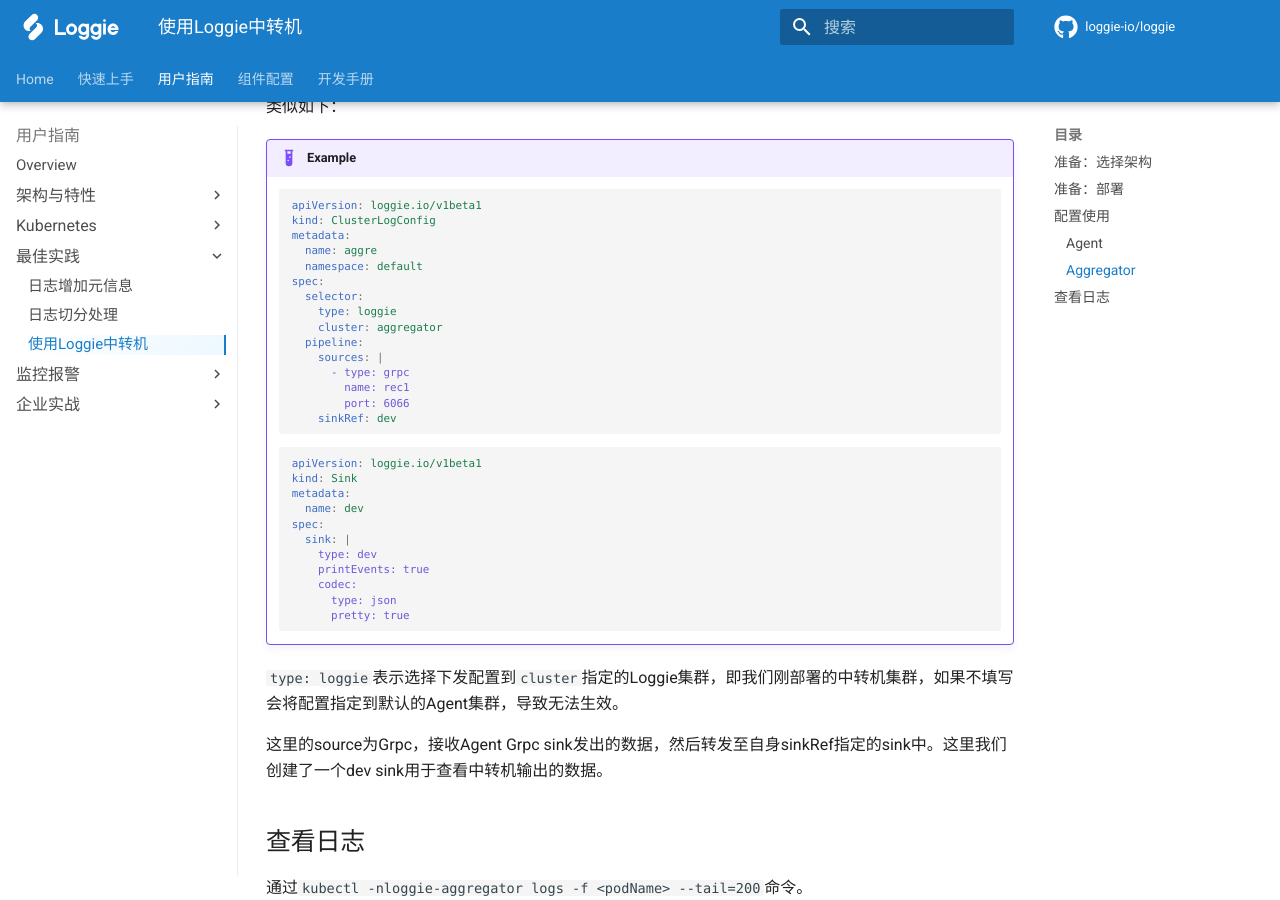
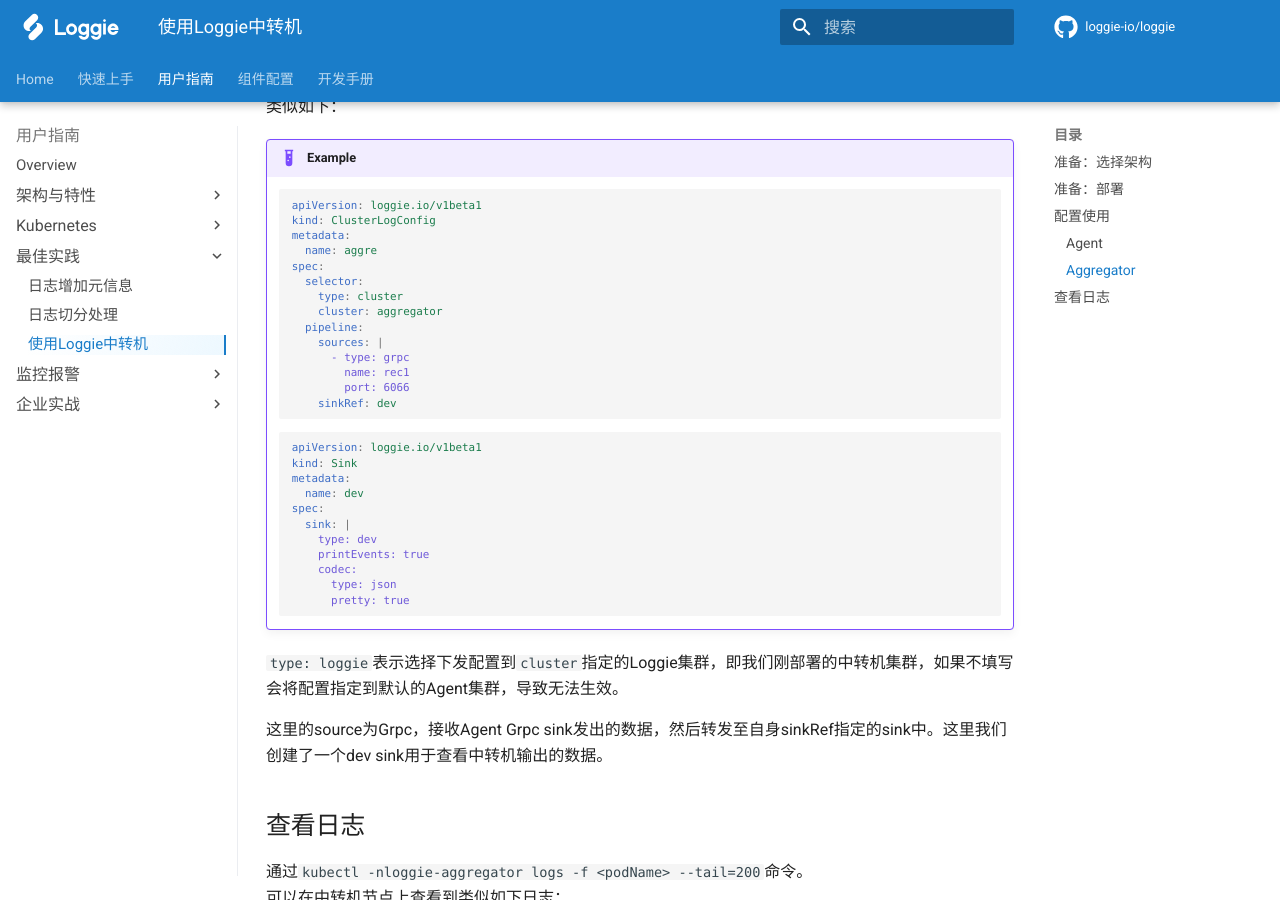
Before and after one commit to loggie-io/docs, an MkDocs documentation site: the page built from docs/user-guide/best-practice/aggregator.md, in a window 1280 px wide and 900 px high, scrolled down 1420 px. Built offline with MkDocs 1.6.1 and Material for MkDocs 9.7.7, drawn with Linux system fonts in a browser that asks for light colours; some web fonts are replaced; comment, search, counter and statistics services are not loaded.

Commit message:
Update aggregator.md (#55)

```diff
--- a/docs/user-guide/best-practice/aggregator.md
+++ b/docs/user-guide/best-practice/aggregator.md
@@ -71,10 +71,9 @@ Loggie可以部署为Agent，同时支持独立部署，进行聚合、转发和
     kind: ClusterLogConfig
     metadata:
       name: aggre
-      namespace: default
     spec:
       selector:
-        type: loggie
+        type: cluster
         cluster: aggregator
       pipeline:
         sources: |
```
